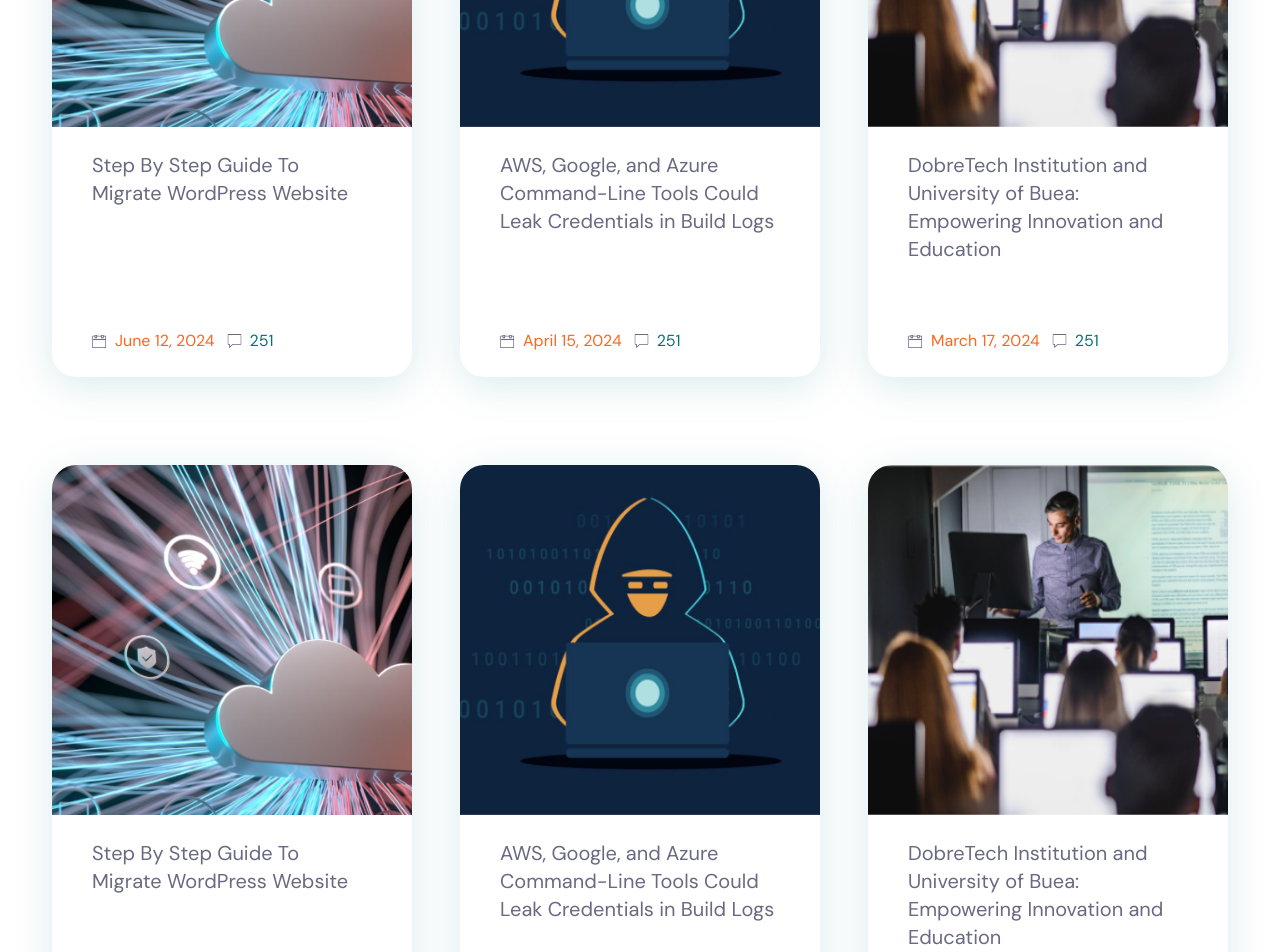
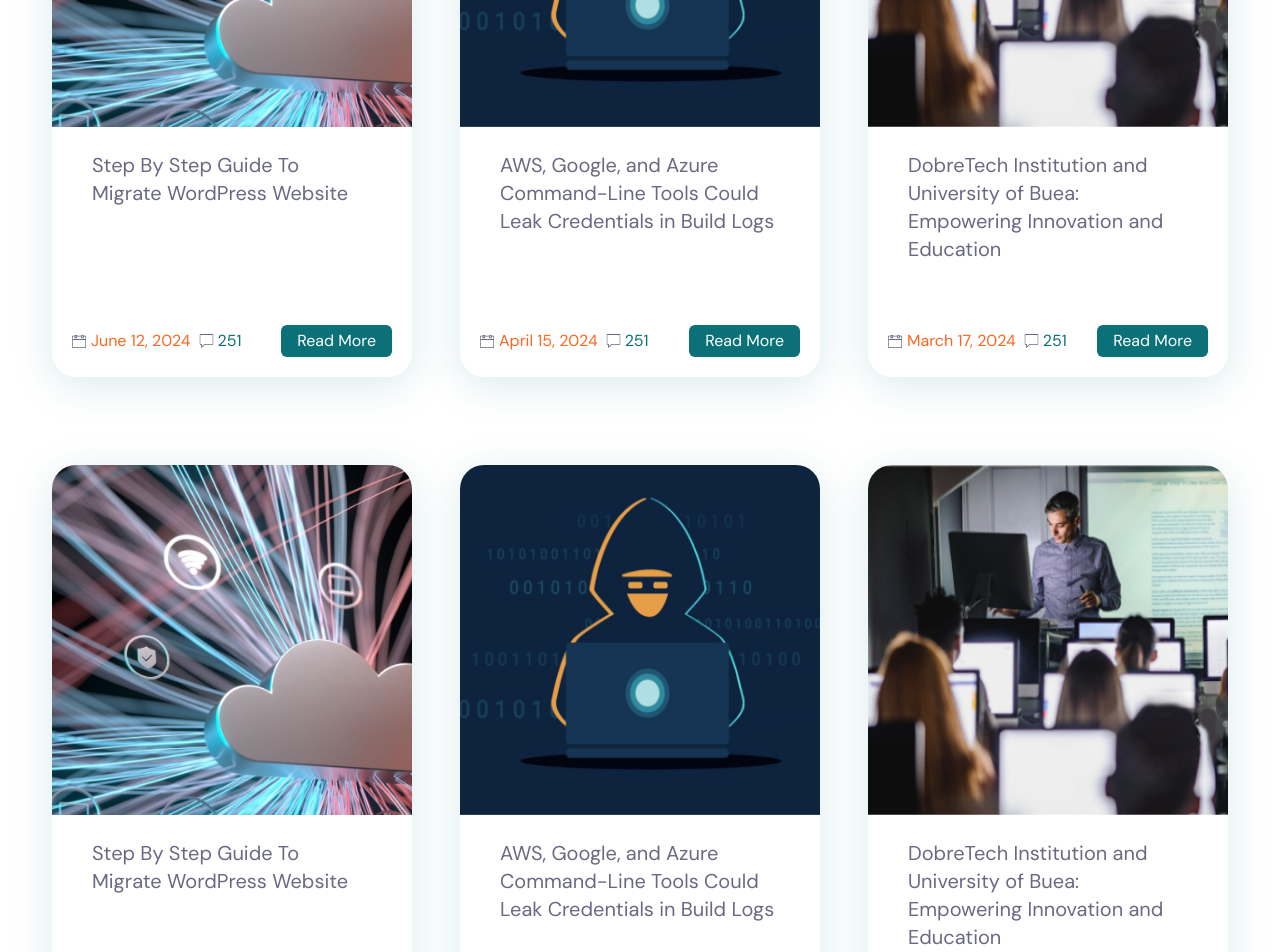
Before and after one commit to pyprince/dobretech, a React (Create React App) app: page /news in a window 1280 px wide. Shown: the part 580-1532 px from the top of the page. Built offline with nearby package versions, Linux system fonts and the light colour scheme.

Commit message:
add button on news card

```diff
--- a/src/components/NewsCard.js
+++ b/src/components/NewsCard.js
@@ -1,22 +1,26 @@
 import React from "react";
+import { Link } from "react-router-dom";
 
-const NewsCard = ({image, title, date, number}) => {
+const NewsCard = ({image, title, date, number, link}) => {
     return (
         <div className="w-[360px] rounded-3xl landing-readmore-button my-5">
             <div className="w-[360px] h-[350px]">
                 <img src={`../images/${image}`} alt="news" className="rounded-t-3xl w-full h-full" />
             </div>
-            <div className="px-10 py-6 h-[250px] flex flex-col content-between">
-                <h4 className="text-secondary text-xl">{title}</h4>
-                <div className="flex gap-3 mt-auto">
+            <div className="h-[250px] flex flex-col content-between">
+                <h4 className="text-secondary text-xl px-10 py-6">{title}</h4>
+                <div className="mt-auto flex justify-between items-center px-5 py-5">
                     <div className="flex gap-2">
-                        <img src="../images/icons/calender.svg" alt="calender" className="" />
-                        <div className="text-tomato">{date}</div>
+                        <div className="flex gap-1">
+                            <img src="../images/icons/calender.svg" alt="calender" className="" />
+                            <div className="text-tomato">{date}</div>
+                        </div>
+                        <div className="flex gap-1">
+                            <img src="../images/icons/message.svg" alt="message" className="" />
+                            <div className="text-primary">{number}</div>
+                        </div>
                     </div>
-                    <div className="flex gap-2">
-                        <img src="../images/icons/message.svg" alt="message" className="" />
-                        <div className="text-primary">{number}</div>
-                    </div>
+                    <Link to={link} className="bg-primary text-white px-4 py-1 rounded-md">Read More</Link>
                 </div>
             </div>
         </div>
--- a/src/pages/Landing.js
+++ b/src/pages/Landing.js
@@ -187,7 +187,7 @@ export default function Landing() {
             </div>
             <div className="flex flex-wrap mt-16 px-12 gap-16 justify-center">
                 {landing.news.map((item, i) => (
-                    <NewsCard image={item.image} title={item.title} date={item.date} number={item.number} key={i} />
+                    <NewsCard image={item.image} title={item.title} date={item.date} number={item.number} link={item.link} key={i} />
                 ))}
             </div>
             {/* video */}
--- a/src/pages/News.js
+++ b/src/pages/News.js
@@ -14,13 +14,13 @@ const News = () => {
             </div>
             <div className="flex flex-wrap justify-center gap-6 lg:gap-12 mb-20 max-w-[1200px] mx-auto">
                 {landing.news.map((item, i) => (
-                    <NewsCard image={item.image} title={item.title} date={item.date} number={item.number} key={i} />
+                    <NewsCard image={item.image} title={item.title} date={item.date} number={item.number} link={item.link} key={i} />
                 ))}
                 {landing.news.map((item, i) => (
-                    <NewsCard image={item.image} title={item.title} date={item.date} number={item.number} key={i} />
+                    <NewsCard image={item.image} title={item.title} date={item.date} number={item.number} link={item.link} key={i} />
                 ))}
                 {landing.news.map((item, i) => (
-                    <NewsCard image={item.image} title={item.title} date={item.date} number={item.number} key={i} />
+                    <NewsCard image={item.image} title={item.title} date={item.date} number={item.number} link={item.link} key={i} />
                 ))}
             </div>
         </div>
--- a/src/static_content.js
+++ b/src/static_content.js
@@ -209,19 +209,22 @@ export const landing = {
             image: 'migrate_wordpress.jfif',
             title: 'Step By Step Guide To Migrate WordPress Website',
             date: ' June 12, 2024',
-            number: 251
+            number: 251,
+            link: '/'
         },
         {
             image: 'penetration_test.png',
             title: 'AWS, Google, and Azure Command-Line Tools Could Leak Credentials in Build Logs',
             date: ' April 15, 2024',
-            number: 251
+            number: 251,
+            link: '/'
         },
         {
             image: 'education.png',
             title: 'DobreTech Institution and University of Buea: Empowering Innovation and Education',
             date: ' March 17, 2024',
-            number: 251
+            number: 251,
+            link: '/'
         },
     ]
 }
```
